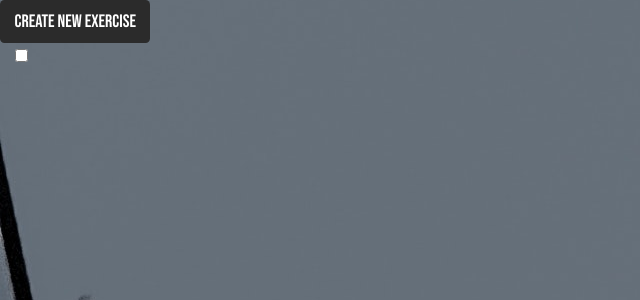
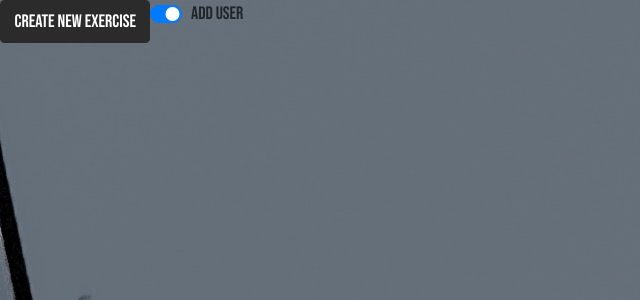
Before and after one commit to ElliotRedhead/WorkoutPlanner, a Flask app: page /following in a window 1280 px wide. Shown: the part 63-363 px from the top of the page, without its empty margins (0-640 px from the left). Run offline with Flask 2, Linux system fonts and the light colour scheme; the visitor is signed in with stand-in values (Sample User, id 1); a database or web service that is not in the repository returns one stand-in record (values such as "Sample title"); data that the repository does not hold is empty; some libraries are stand-ins or nearby versions.

Commit message:
Added toggle switch to manage followed users.

```diff
--- a/static/js/logic.js
+++ b/static/js/logic.js
@@ -22,7 +22,14 @@ $(document).ready(function () {
 			fetchParameterInit(createExerciseObject())
 		).then(displayModal("Exercise created", undefined, true));
 	});
-});
+	$("#manage-follow-toggle").click(manageFollowToggle)
+})
+
+function manageFollowToggle(){
+	const toggleState = ($("#manage-follow-toggle")[0].checked);
+	const toggleLabel = $("label[for='manage-follow-toggle']");
+	toggleState ? toggleLabel.text("Add User") : toggleLabel.text("Remove User")
+}
 
 /**
  * Retrieves form values, standardises text into required formats.
--- a/templates/components/followinputtoggle.html
+++ b/templates/components/followinputtoggle.html
@@ -1,4 +1,4 @@
-<label class="switch">
-	<input type="checkbox">
-	<span class="slider"></span>
-  </label>
+<div class="custom-control custom-switch">
+	<input type="checkbox" class="custom-control-input" id="manage-follow-toggle" checked>
+	<label class="custom-control-label" id="manage-follow-toggle-label" for="manage-follow-toggle">Add User</label>
+</div>
--- a/templates/pages/exercises.html
+++ b/templates/pages/exercises.html
@@ -3,11 +3,11 @@
 <div class="container-fluid">
   <div class="row">
     <a class="btn custom-btn" href="{{url_for('create_exercise')}}" id="createExercise" name="createExercise">Create
-      new exercise</a>
+	  new exercise</a>
+	  {% if "Following" in title %}
+	  {% include "components/followinputtoggle.html" %}
+	  {% endif %}
   </div>
-  {% if "Following" in title %}
-  {% include "components/followinputtoggle.html" %}
-  {% endif %}
   <div class="row">
 	{% if "Following" in title %}
 	{% for exercises in recordmatches %}
```
